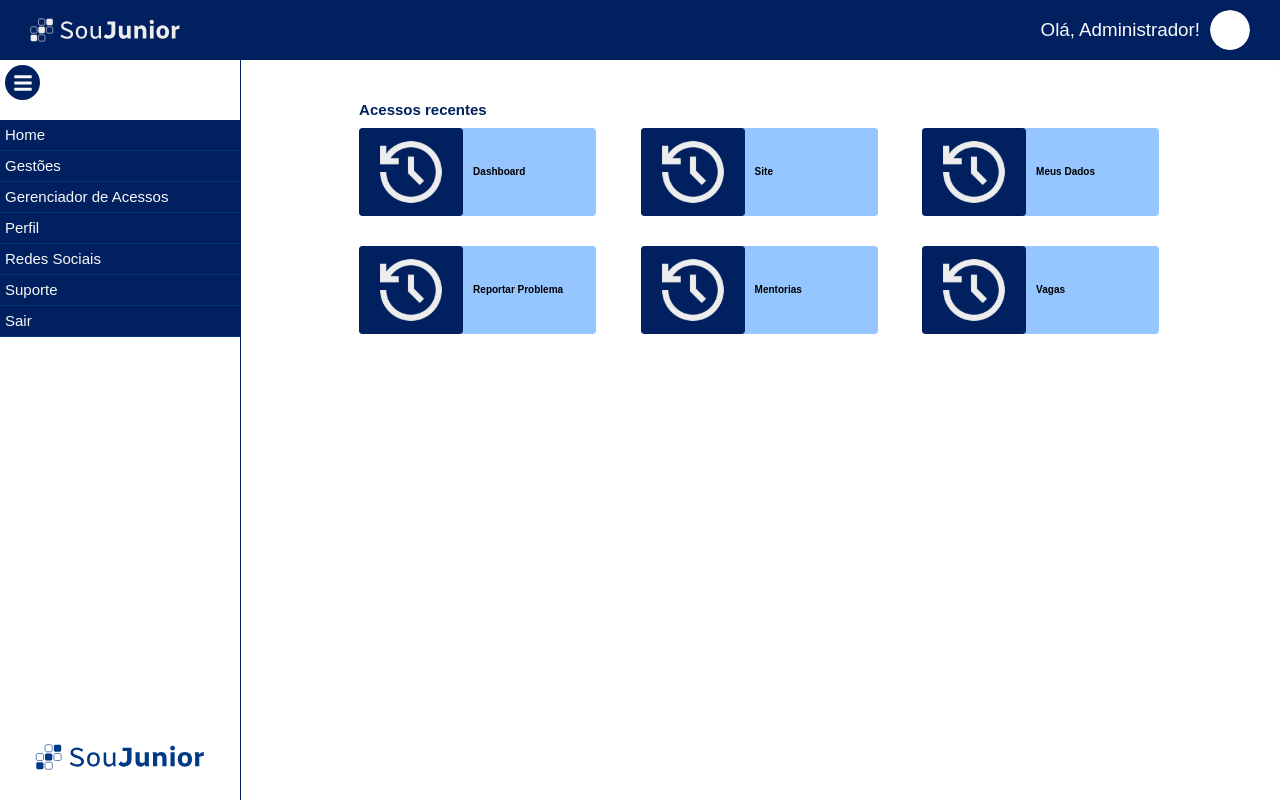
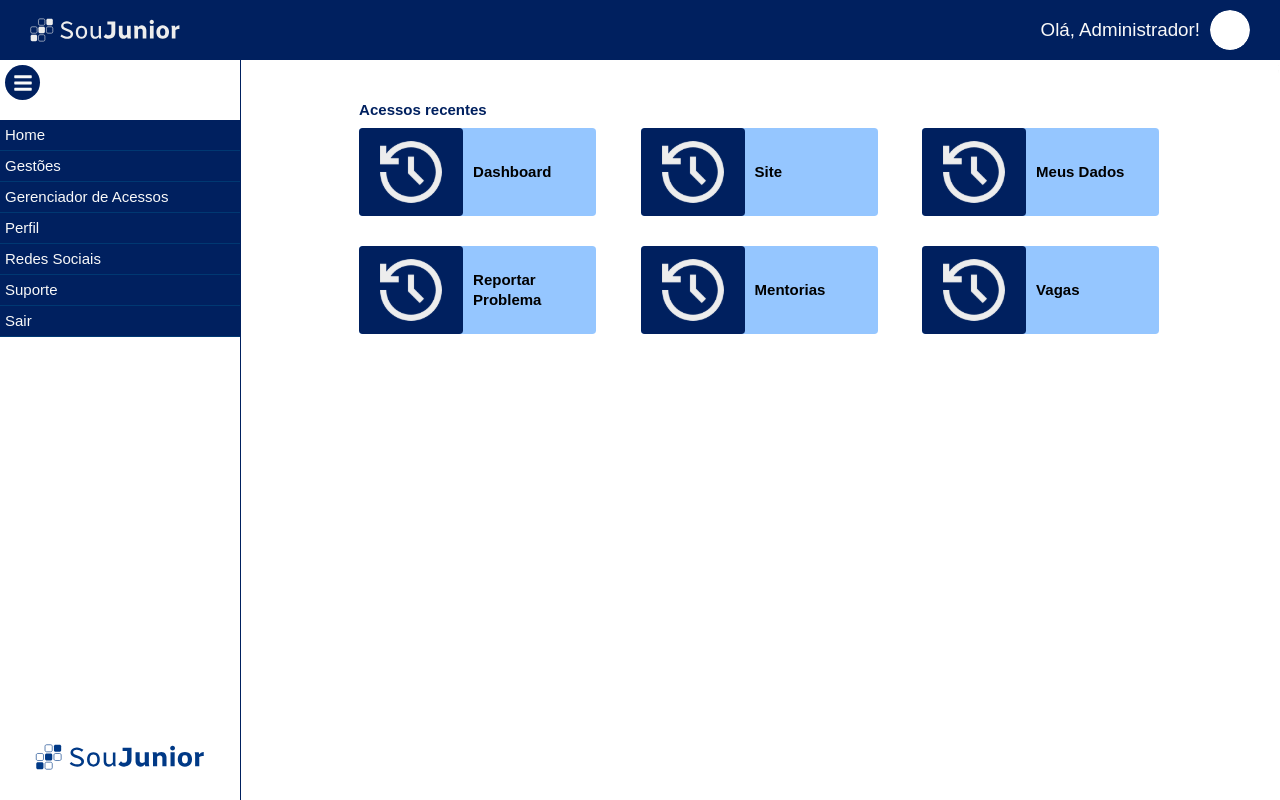
Before and after one commit to SouJunior/site-webapp, a Next.js app: page /admin in a window 1280 px wide. Built offline with nearby package versions, Linux system fonts and the light colour scheme; a web font is replaced by a local one.

Commit message:
fix: font size

```diff
--- a/components/commons/AdminQuickAccessSection/index.jsx
+++ b/components/commons/AdminQuickAccessSection/index.jsx
@@ -14,8 +14,6 @@ export const AdminQuickAccessSection = () => {
   return (
     <>
       <section className="w-screen flex flex-col gap-3 items-center p-16 ">
-        {/* <section className="max-w-5xl flex flex-col gap-3"> */}
-
         <div className="w-full max-w-7xl">
           <h3 className="self-start font-bold text-2xl text-primary pb-3">
             Acessos recentes
--- a/components/commons/CardLink/CardContent.jsx
+++ b/components/commons/CardLink/CardContent.jsx
@@ -1,6 +1,6 @@
 export const CardContent = ({ children }) => {
   return (
-    <div className="p-4 flex text-black items-center font-semibold text-base shrink-0 w-[133px]">
+    <div className="p-4 flex text-black items-center font-semibold text-2xl shrink-0 w-[133px]">
       {children}
     </div>
   );
```
